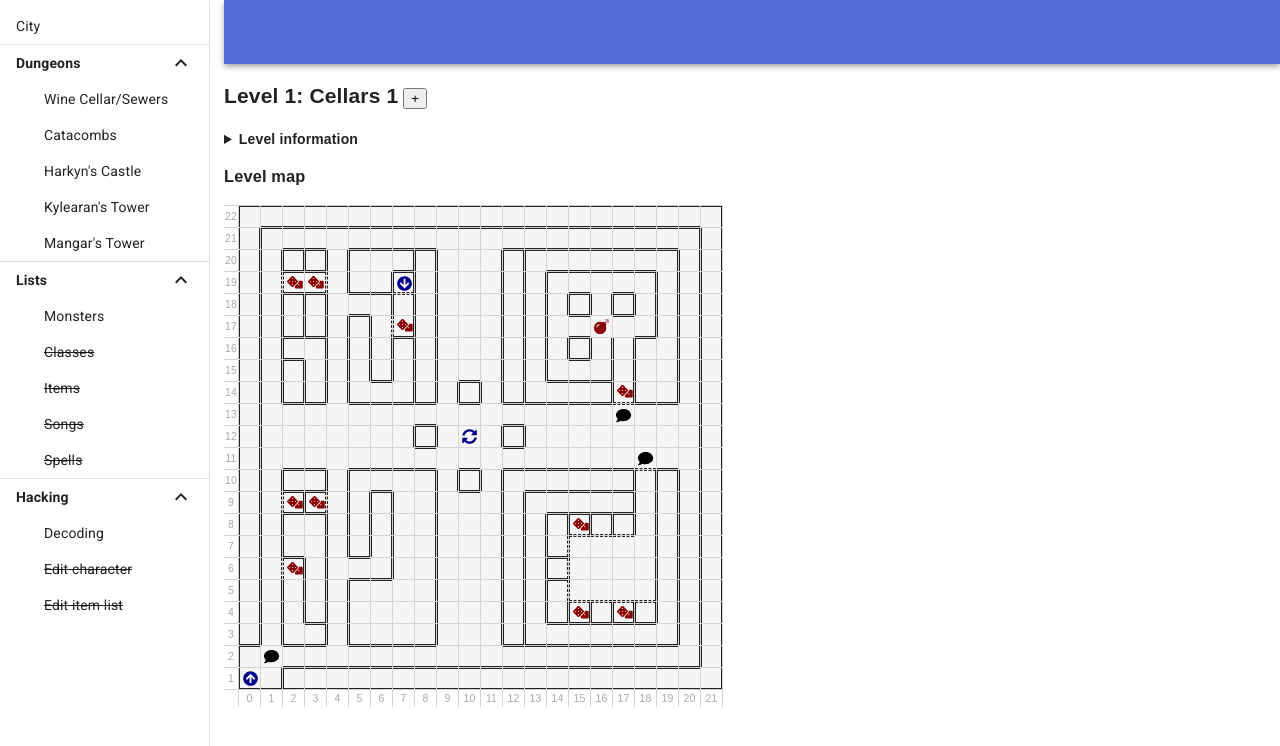
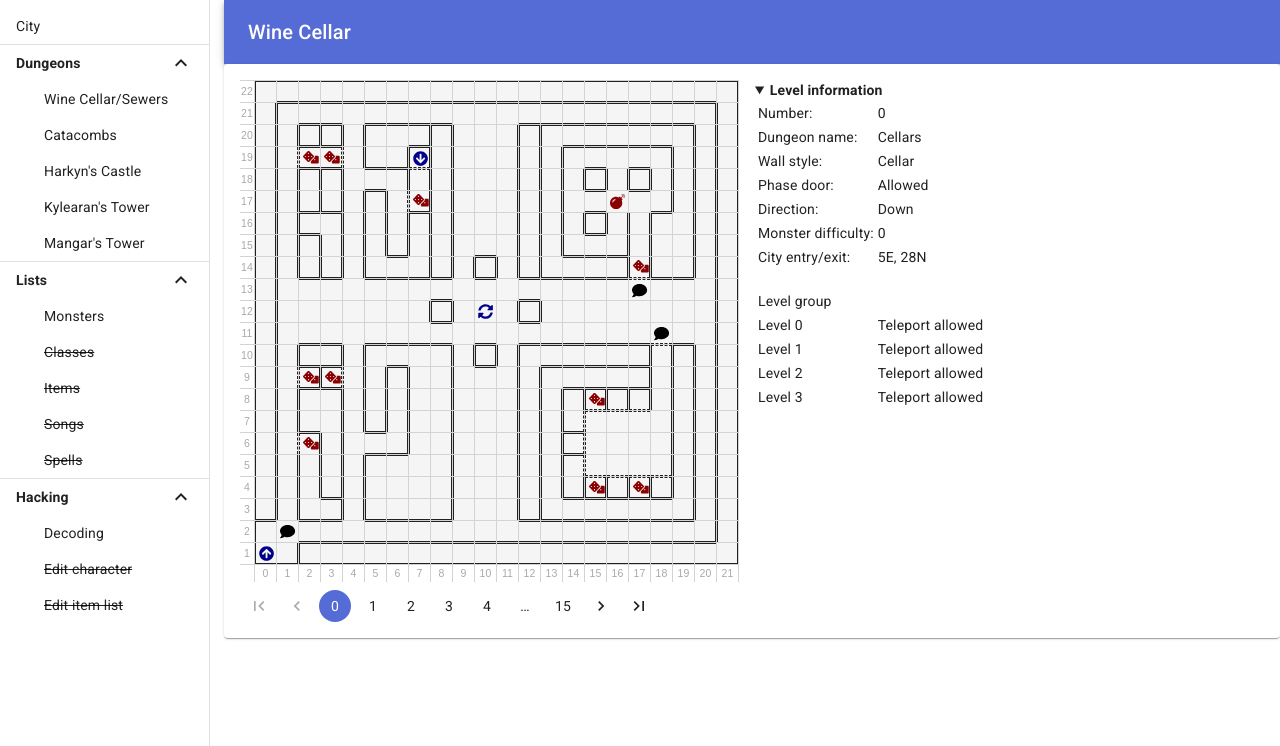
Before and after one commit to btdevel/bt-app, a Next.js app: page /bt1/maps/0 in a window 1280 px wide. Shown: the top 746 px of the page. Built offline with nearby package versions, Linux system fonts and the light colour scheme.

Commit message:
Better dungeon maps and site navigation with pagination

```diff
--- a/components/LevelMap.js
+++ b/components/LevelMap.js
@@ -1,55 +1,67 @@
 import Square from './Square'
-import styles from './LevelMap.module.scss'
 import MapGrid from './MapGrid'
+import { Fragment } from 'react'
+import { loadLevel } from './bt1_levels'
 
-const LevelMap = ({level, makeLink}) => {
+export const levelName = level => (
+    level.fullName || `${level.dungeon_name} ${level.level_number - level.nmax[0] + 1}`
+)
+
+export const LevelDetails = ({ level, open }) => {
+    return (
+        <Fragment>
+            <details open={open}>
+                <summary><b>Level information</b></summary>
+                <table>
+                    <tbody>
+                        <tr><td>Number: </td><td>{level.level_number}</td></tr>
+                        <tr><td>Dungeon name: </td><td>{level.dungeon_name}</td></tr>
+                        <tr><td>Wall style: </td><td>{level.wall_style}</td></tr>
+                        <tr><td>Phase door: </td><td>{level.phase_door ? "Allowed" : "Not allowed"}</td></tr>
+                        <tr><td>Direction: </td><td>{level.goes_down ? "Down" : "Up"}</td></tr>
+                        <tr><td>Monster difficulty: </td><td>{level.monster_difficulty}</td></tr>
+                        <tr><td>City entry/exit: </td><td>{level.entry_position[0]}E, {level.entry_position[1]}N</td></tr>
+
+                        <tr><td><br/>Level group</td><td></td></tr>
+                        {
+                            level.nmax.filter( lnum => lnum<255).map( (lnum, index) =>
+                            <tr key={lnum}><td>Level {lnum}</td><td>Teleport {level.apar[index] < 255 ? "allowed" : "disallowed"}</td></tr>
+                            )
+                        }
+                        {/* <tr><td>APAR: </td><td>{level.apar.join(", ")}</td></tr> */}
+                        {/* <tr><td>NMAX: </td><td>{level.nmax.join(", ")}</td></tr> */}
+                    </tbody>
+                </table>
+            </details>
+        </Fragment>)
+}
+
+export const LevelMap = ({ level, makeLink }) => {
     const lmap = level.map;
     const levnum = level.level_number;
 
     makeLink = makeLink || ((num, child) => child)
-    const prevIsCity = levnum==level.nmax[0];
-    const linkNext = child => makeLink(levnum+1, child)
-    const linkPrev = child => makeLink(levnum-1, child)
+    const prevIsCity = levnum == level.nmax[0];
+    const linkNext = child => makeLink(levnum + 1, child)
+    const linkPrev = child => makeLink(levnum - 1, child)
     const linkCity = child => makeLink('city', child)
     const linkUp = level.goes_down ? (prevIsCity ? linkCity : linkPrev) : linkNext
     const linkDown = level.goes_down ? linkNext : (prevIsCity ? linkCity : linkPrev)
 
-    const {width, height} = level
+    const { width, height } = level
     const map = []
-    for (let j = height-1; j >= 0; j--) {
+    for (let j = height - 1; j >= 0; j--) {
         const row = []
         for (let i = 0; i < width; i++) {
             const element = lmap[i][j];
-            map.push(<Square key={[i,j]} element={element} pos={[i, j]} linkUp={linkUp} linkDown={linkDown}/>)
+            map.push(<Square key={[i, j]} element={element} pos={[i, j]} linkUp={linkUp} linkDown={linkDown} />)
         }
     }
 
-
-    return (<div key={levnum} className={styles.level}>
-        <h2>Level {levnum+1}: {level.dungeon_name} {levnum - level.nmax[0] + 1}
-        <span style={{fontSize: "0.51rem"}}>&nbsp;{levnum>0 ? linkPrev(<button>-</button>) : ""}&nbsp;{levnum < 15 ? linkNext(<button>+</button>) : ""}</span>
-        </h2>
-        <details className={styles.levelInfo}>
-            <summary><b>Level information</b></summary>
-            <table>
-                <tbody>
-                    <tr><td>Dungeon name: </td><td>{level.dungeon_name}</td></tr>
-                    <tr><td>Wall style: </td><td>{level.wall_style}</td></tr>
-                    <tr><td>Phase door: </td><td>{level.phase_door ? "Allowed" : "Not allowed"}</td></tr>
-                    <tr><td>Direction: </td><td>{level.goes_down ? "Down" : "Up"}</td></tr>
-                    <tr><td>Monster difficulty: </td><td>{level.monster_difficulty}</td></tr>
-                    <tr><td>City entry/exit: </td><td>{level.entry_position[0]}E, {level.entry_position[1]}N</td></tr>
-
-                    {/* <tr><td>APAR: </td><td>{level.apar.join(", ")}</td></tr>
-                    <tr><td>NMAX: </td><td>{level.nmax.join(", ")}</td></tr> */}
-                </tbody>
-            </table>
-        </details>
-        <h3>Level map</h3>
+    return (
         <MapGrid width={level.width} height={level.height}>
             {map}
-        </MapGrid>
-    </div>)
+        </MapGrid>)
 }
 
 export default LevelMap;
--- a/components/LevelMap.module.scss
+++ /dev/null
@@ -1,29 +0,0 @@
-// $cellSize: 1em;
-
-.level {
-    font-family: Arial, Helvetica, sans-serif;
-}
-
-// .levelMap {
-//     display: grid;
-//     align-items: initial;
-//     gap: 0rem 0rem;
-//     grid-template-columns: repeat(22, $cellSize);
-//     grid-template-rows: repeat(22, $cellSize);
-// }
-
-// /* .levelInfo {
-// } */
-
-// .levelInfo table {
-//     margin-left: 1em;
-// }
-
-// .levelInfo td {
-//     font-weight: bolder;
-// }
-
-// .levelInfo td+td {
-//     font-weight: normal;
-//     font-style: italic;
-// }
--- a/components/bt1_levels.js
+++ b/components/bt1_levels.js
@@ -157,12 +157,13 @@ const transform_map = (level) => {
     return map;
 }
 
-const transform_level = (level, index) => {
+const transform_level = (level, levnum) => {
     level.height = 22;
     level.width = 22;
-    level.level_number = index;
+    level.level_number = levnum;
     const map = transform_map(level);
     level.map = map;
+    level.fullName = levelNames[levnum]
     return level;
 }
 
@@ -195,3 +196,22 @@ export async function loadLevels() {
     }
     return levels;
 }
+
+export const levelNames = [
+    "Wine Cellar",
+    "Sewers Level 1",
+    "Sewers Level 2",
+    "Sewers Level 3",
+    "Catacombs Level 1",
+    "Catacombs Level 2",
+    "Catacombs Level 3",
+    "Harkyn's Castle Level 1",
+    "Harkyn's Castle Level 2",
+    "Harkyn's Castle Level 3",
+    "Kylearan's Tower",
+    "Mangar's Tower Level 1",
+    "Mangar's Tower Level 2",
+    "Mangar's Tower Level 3",
+    "Mangar's Tower Level 4",
+    "Mangar's Tower Level 5"
+]
--- a/package.json
+++ b/package.json
@@ -18,6 +18,7 @@
     "@fortawesome/react-fontawesome": "^0.1.9",
     "@material-ui/core": "^4.9.7",
     "@material-ui/icons": "^4.9.1",
+    "@material-ui/lab": "^4.0.0-alpha.47",
     "@zeit/next-sass": "^1.0.1",
     "clsx": "^1.1.0",
     "formik": "^2.1.4",
--- a/pages/bt1/maps/[level].js
+++ b/pages/bt1/maps/[level].js
@@ -1,60 +1,94 @@
+import { Box, Paper, CircularProgress, Backdrop } from '@material-ui/core';
+import { Pagination, PaginationItem } from '@material-ui/lab'
 import Link from 'next/link';
-import { useRouter } from 'next/router';
+import Router, { useRouter } from 'next/router';
 import React from 'react';
 import { loadLevel } from '../../../components/bt1_levels';
 import Layout from '../../../components/Layout';
-import LevelMap from '../../../components/LevelMap';
+import { LevelMap, LevelDetails, levelName } from '../../../components/LevelMap';
 
 
-const makeLink = (num,child) => {
-    if( (typeof num) === "string" )
+const makeLink = (num, child) => {
+    if ((typeof num) === "string")
         return (<Link href={`/bt1/${num}`}><a>{child}</a></Link>)
     else
         return (<Link href="/bt1/maps/[level]" as={`/bt1/maps/${num}`}><a>{child}</a></Link>)
 }
 
-class LevelX extends React.Component {
+const MyLink = props => {
+    return <span key={Math.random()}>{props.children}</span>
+}
+
+const LevelChooser = ({levnum}) => (
+    <Pagination count={16} defaultPage={levnum + 1} color="primary" showFirstButton showLastButton
+        renderItem={(item) => {
+            item.page--
+            return <PaginationItem {...item} />
+        }}
+        onChange={(event, value) => {
+            const lnum = value - 1;
+            console.log(value)
+            Router.push("/bt1/maps/[level]", `/bt1/maps/${lnum}`)
+        }}
+    />)
+
+
+class LevelLoader extends React.Component {
     constructor(props) {
         super(props);
-        this.state = {level: null}
-    }
-
-    render() {
-        const level = this.state.level;
-
-        return (level ? <LevelMap level={level} makeLink={makeLink}/> : <span>"Loading..."</span>)
+        this.state = { level: null }
     }
 
     async fetchLevel() {
         const levnum = this.props.levnum;
-        console.log({CDM_levnum: levnum})
         const level = await loadLevel(levnum);
-        this.setState({level: level});
+
+        this.setState({ level: level });
+        // await setTimeout(() => this.setState({ level: level }), 2000)
     }
     async componentDidMount() {
         this.fetchLevel();
     }
     async componentDidUpdate(prevProps, prevState) {
-        if( this.props.levnum != prevProps.levnum ) {
+        if (this.props.levnum != prevProps.levnum) {
             this.fetchLevel();
         }
+    }
+
+    render() {
+        const level = this.state.level;
+        if (!level) return (
+            <Layout title={`Loading level ${this.props.levnum}...`}>
+                <Backdrop open={true}>
+                    <CircularProgress color="inherit" />
+                </Backdrop>
+            </Layout>)
+
+        return (
+            <Layout title={levelName(level)}>
+                <Box component={props => <Paper {...props} />} padding={2}>
+                    <div style={{ display: "flex", flexDirection: "row" }}>
+                        <Box paddingRight={2}>
+                            <LevelMap level={level} makeLink={makeLink} />
+                            <Box paddingTop={1} paddingLeft={0}>
+                                <LevelChooser levnum={this.props.levnum}/>
+                            </Box>
+                        </Box>
+                        <LevelDetails level={level} open={true} />
+                    </div>
+                </Box>
+            </Layout>)
     }
 }
 
 
 const Level = () => {
-    const myParseInt = str => ((str===null || str===undefined) ? str : parseInt(str))
     const router = useRouter();
-    const levnum = myParseInt(router.query.level);
+    const levnum = router.query.level && parseInt(router.query.level, 10);
 
-    if( levnum==undefined ) {return <span></span>}
+    if (levnum == undefined) { return <span></span> }
 
-    return (
-        <Layout>
-            <div>
-                <LevelX levnum={levnum}/>
-            </div>
-        </Layout>)
+    return <LevelLoader levnum={levnum} />
 }
 
 
```
Also changed, not shown: components/CityMap.js (+17 -8 lines), 1 other file (tests, documents, lock files or other folders).
